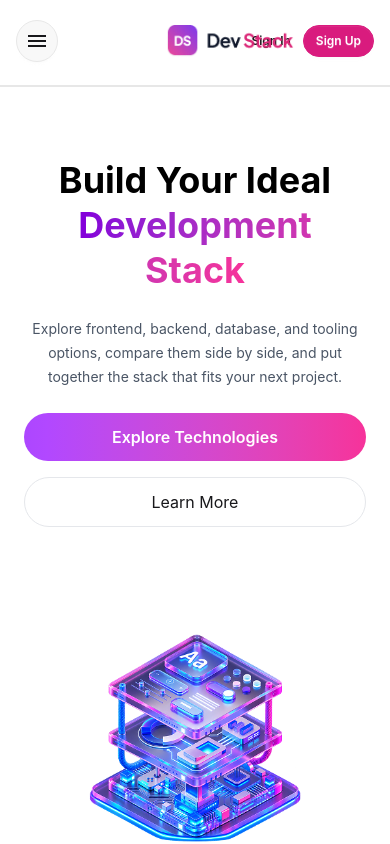
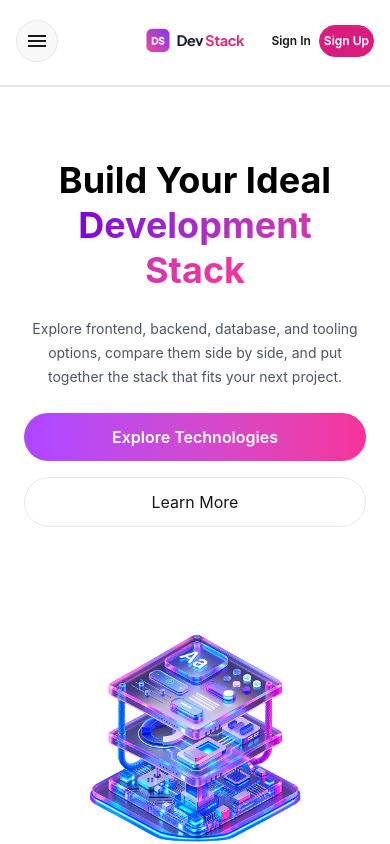
Before and after one commit to Md-sihab11/dev-stack-builder, a React (Vite) app: page / in a window 390 px wide. Shown: the top 844 px of the page. Built offline with nearby package versions, Linux system fonts and the light colour scheme.

Commit message:
fixed a problem while screen size is smaller

```diff
--- a/src/components/navbar.tsx
+++ b/src/components/navbar.tsx
@@ -58,21 +58,21 @@ const Navbar = () => {
                         <img
                             src={img}
                             alt="DevStack Logo"
-                            className="relative left-43 w-32 -translate-x-1/2 sm:w-36"
+                            className="absolute left-1/2 w-25 -translate-x-1/2 sm:w-35 lg:w-36"
                         />
 
                         {/* Auth Buttons */}
-                        <div className="ml-auto flex items-center gap-1 sm:gap-2">
+                        <div className="ml-auto flex items-center gap-1 sm:gap-2 ">
                             <button
                                 type="button"
-                                className=" shadow-none btn btn-sm rounded-full border-0 bg-transparent px-2 sm:px-3"
+                                className=" shadow-none btn btn-sm rounded-full border-0 bg-transparent px-1 sm:px-3"
                             >
                                 Sign In
                             </button>
 
                             <button
                                 type="button"
-                                className="btn btn-sm rounded-full border border-[#D91B7E] bg-[#D91B7E] px-3 text-white hover:bg-[#c51870]"
+                                className="btn btn-sm rounded-full border border-[#D91B7E] bg-[#D91B7E] px-1 text-white hover:bg-[#c51870]"
                             >
                                 Sign Up
                             </button>
```
